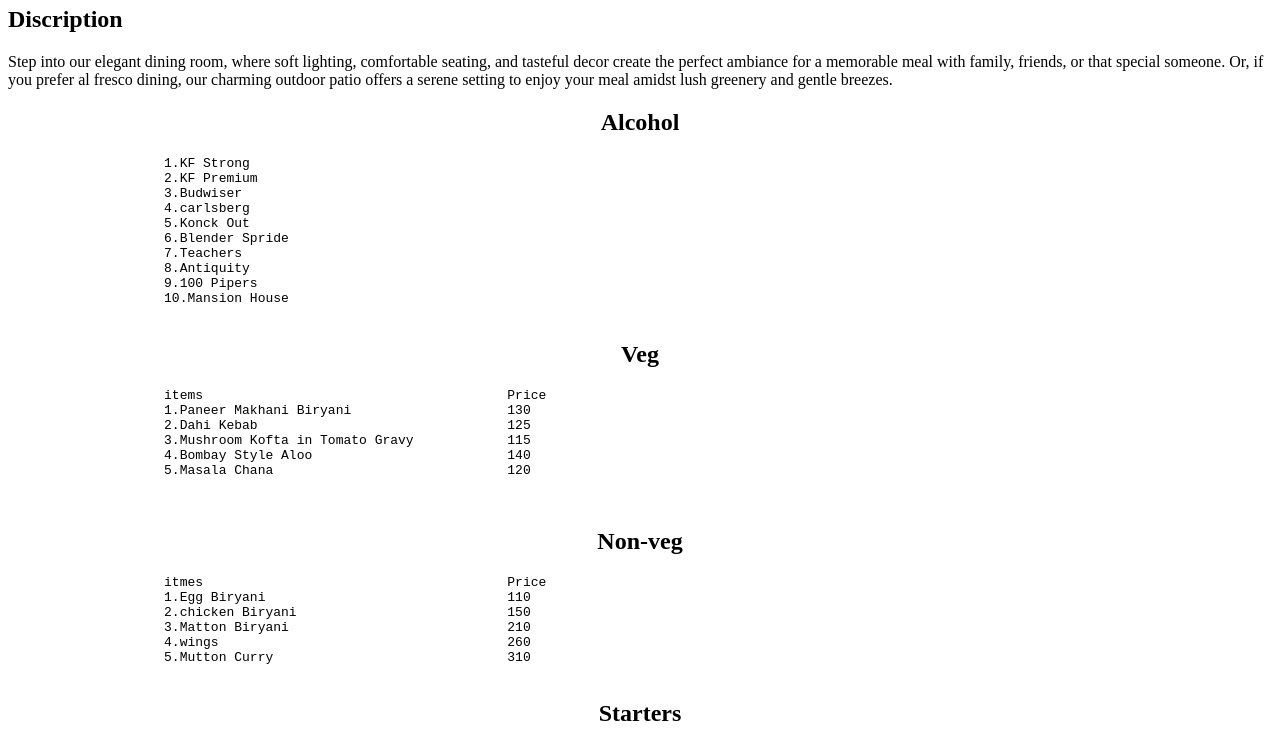
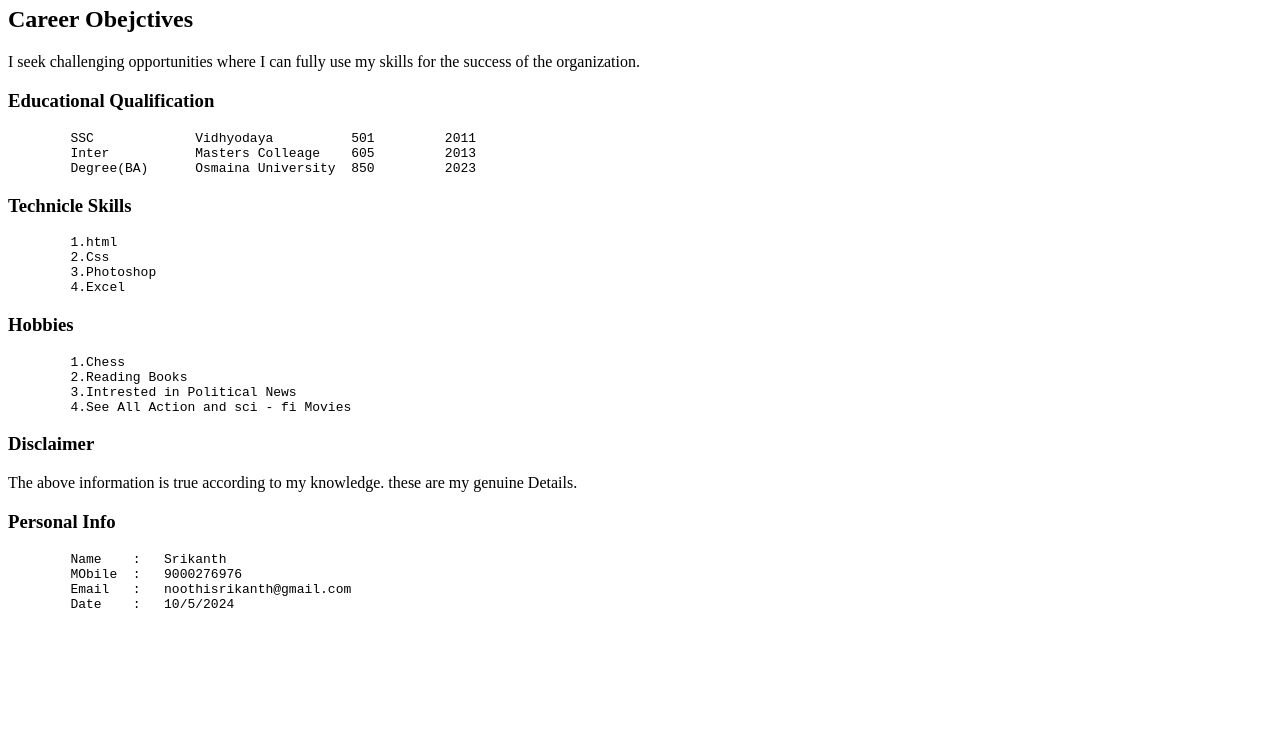
Before and after one commit to 009srikanth/Restaurant, a plain HTML site: page index.html in a window 1280 px wide. Shown: the part 60-804 px from the top of the page. Drawn offline with Linux system fonts and the light colour scheme.

Commit message:
Add files via upload

```diff
--- a/index.html
+++ b/index.html
@@ -1,67 +1,46 @@
 <html>
-    <Head>
-        <title>Srikanth Restaurant</title>
-    </Head>
-        <Body>
-        <Center>
-            <h1>Sirkanth Bar & Restaurant</h1>
-        </Center>
-            <h2>Discription</h2>
-            <p>Step into our elegant dining room, where soft lighting, comfortable seating, and tasteful decor create the perfect ambiance for a memorable meal with family, friends, or that special someone. Or, if you prefer al fresco dining, our charming outdoor patio offers a serene setting to enjoy your meal amidst lush greenery and gentle breezes.</p>
+<head>
+    <Title>Srikanth Resume 1</Title></head>
+
+<body>
+
 <center>
-                <h2>Alcohol</h2>
-            </center>
+<h1>Resume 1</h1></center>
+<h2>Career Obejctives</h2>
+<p>I seek challenging opportunities where I can fully use my skills for the success of the organization.</p>
+<h3>Educational Qualification</h3>
 <pre>
-                    1.KF Strong
-                    2.KF Premium
-                    3.Budwiser
-                    4.carlsberg
-                    5.Konck Out
-                    6.Blender Spride
-                    7.Teachers
-                    8.Antiquity
-                    9.100 Pipers
-                    10.Mansion House
+        SSC             Vidhyodaya          501         2011
+        Inter           Masters Colleage    605         2013
+        Degree(BA)      Osmaina University  850         2023
 </pre>
 
 
-            <center>
-            <h2>Veg</h2>
-            </center>
+<h3>Technicle Skills</h3>
 <pre>
-                    items                                       Price
-                    1.Paneer Makhani Biryani                    130
-                    2.Dahi Kebab                                125
-                    3.Mushroom Kofta in Tomato Gravy            115
-                    4.Bombay Style Aloo                         140
-                    5.Masala Chana                              120
-
+        1.html
+        2.Css
+        3.Photoshop
+        4.Excel
 </pre>
-            <center>
-            <h2>Non-veg</h2></center>
+    <h3>Hobbies</h3>
 <pre>
-                    itmes                                       Price
-                    1.Egg Biryani                               110
-                    2.chicken Biryani                           150
-                    3.Matton Biryani                            210
-                    4.wings                                     260
-                    5.Mutton Curry                              310
+        1.Chess
+        2.Reading Books
+        3.Intrested in Political News
+        4.See All Action and sci - fi Movies
 </pre>
 
-            <center>
-            <h2>Starters</h2>
-            </center>
+<h3>Disclaimer</h3>
+<p> The above information is true according to my knowledge. these are my genuine Details.</p>
+
+<h3>Personal Info</h3>
 <pre>
-                    itmes                                       Price
-                    1.Hara Bara Kebab                           150
-                    2.Aloo Cheese Chorquettes                   180
-                    3.Tandoori Paneer Tikka                     190
-                    4.Spring Rolls                              210
-                    5.chilli Potatos                            110
+        Name    :   Srikanth
+        MObile  :   9000276976
+        Email   :   noothisrikanth@gmail.com
+        Date    :   10/5/2024
 </pre>
 
-            <Center>
-            Restaurant Address : RTC Cross Roads, Plot No.1-2-3/456, Musheerabad, Secundrabad.</Center>
-
-    </Body>
+</body>
 </html>
```
Lines whose indentation alone changed are shown as unchanged.
